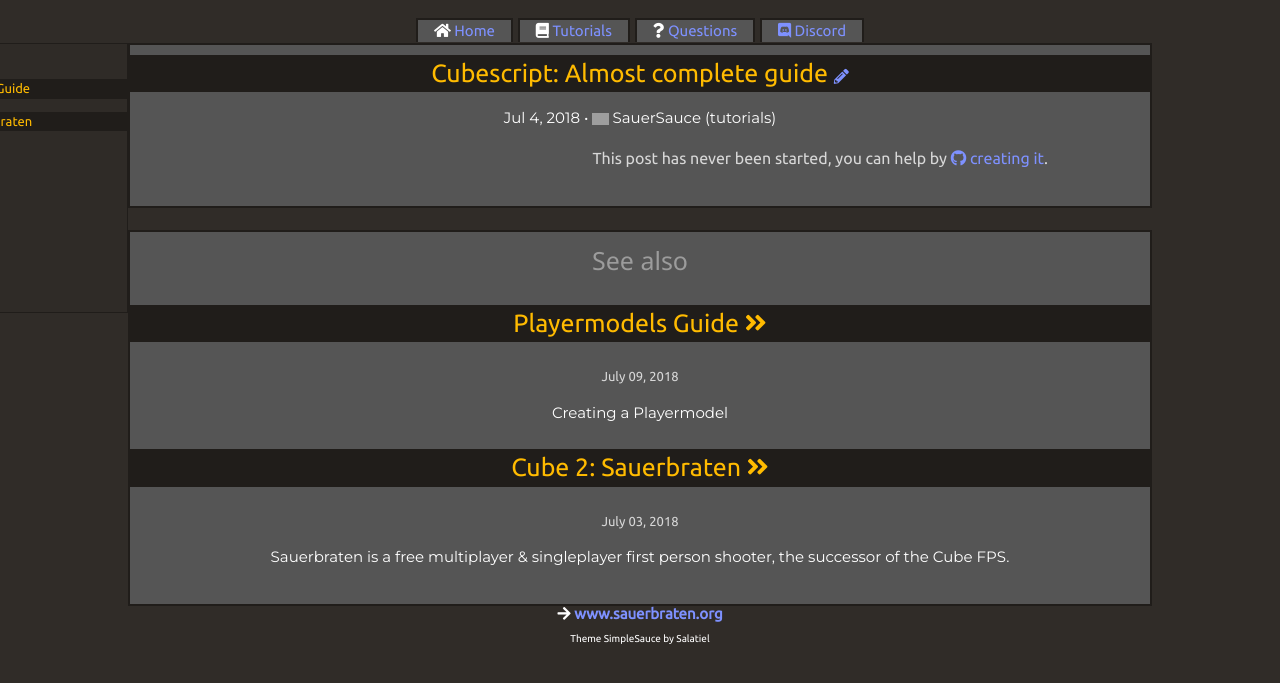
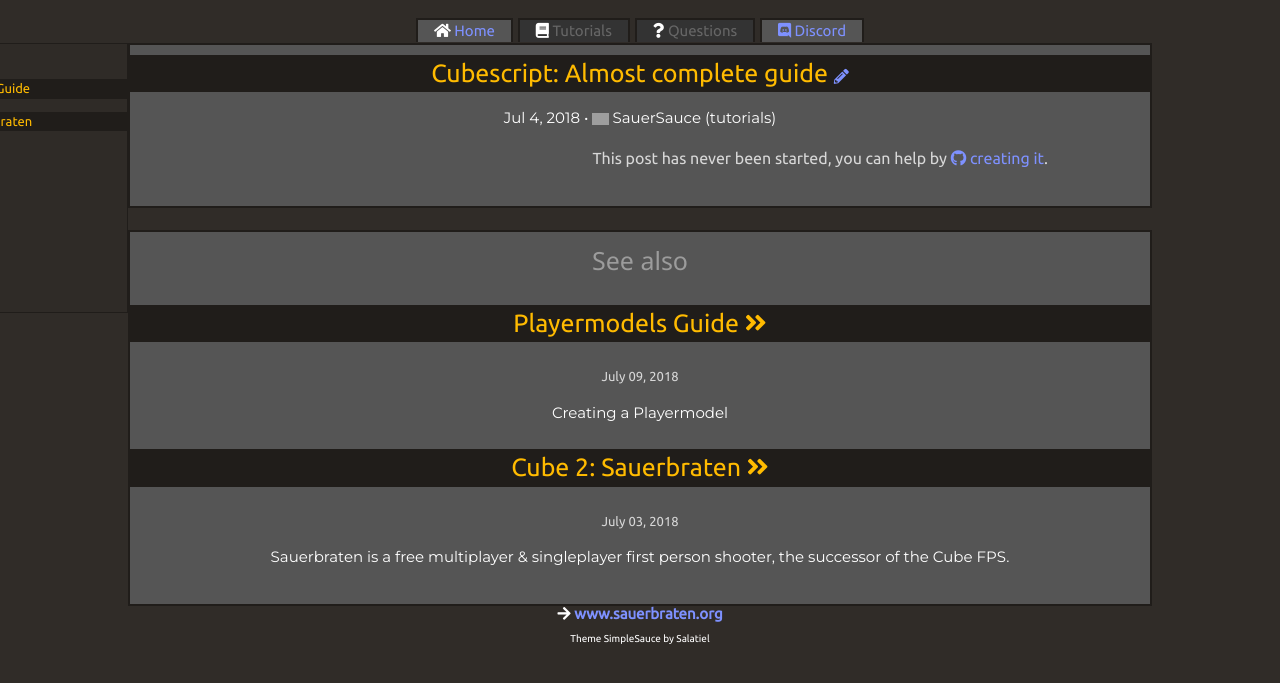
Before and after one commit to sauer-sauce/sauer-sauce.github.io, a Jekyll site: the page built from _posts/2018-07-04-cubescript-guide.markdown, in a window 1280 px wide. Shown: the top 683 px of the page. Built offline with Jekyll 4.4.1, drawn with Linux system fonts in a browser that asks for light colours; nearby versions of some CDN libraries; grey boxes are pictures that could not be loaded.

Commit message:
Categories link and page

```diff
--- a/_includes/menu.html
+++ b/_includes/menu.html
@@ -1,13 +1,21 @@
 <div align="center">
-{% if page.layout == "post" %}
+{% if page.layout == "default" %}
+{% assign menupath = site.url %}
+<ul class="menutop">
+<li class="menuitems"><a href="{{page.url}}"><i class="fas fa-sync-alt"></i> Refresh</a></li>
+{% else %}
+{% assign menupath = page.url %}
 <ul class="post_menutop">
 <li class="menuitems"><a href="https://sauer-sauce.github.io/"><i class="fa fa-home"></i> Home</a></li>
+{% endif %}
+
+{% if page.layout == "page" or page.layout == "post" %}
+	<li class="fakemenuitems"><a class="fakea"><i class="fa fa-book"></i> Tutorials</a></li>
+	<li class="fakemenuitems"><a class="fakea"><i class="fa fa-question"></i> Questions</a></li>
 {% else %}
-<ul class="menutop">
-<li class="menuitems"><a href="{{page.url}}"><i class="fas fa-sync-alt"></i> Refresh</a></li>
+	<li class="menuitems"><a href="{{menupath}}/#tutorials"><i class="fa fa-book"></i> Tutorials</a></li>
+	<li class="menuitems"><a href="{{menupath}}/#questions"><i class="fa fa-question"></i> Questions</a></li>
 {% endif %}
-<li class="menuitems"><a href="{{site.url}}#tutorials"><i class="fa fa-book"></i> Tutorials</a></li>
-<li class="menuitems"><a href="{{site.url}}#questions"><i class="fa fa-question"></i> Questions</a></li>
 <li class="menuitems"><a target="_blank" href="https://discord.gg/bTUPj47"><i class="fab fa-discord"></i> Discord</a></li>
 </ul>
 </div>
--- a/index.html
+++ b/index.html
@@ -14,7 +14,7 @@ layout: default
 		<p>Latest contribution: <a href="{{site.posts.first.url}}">{{site.posts.first.title}}</a> by {{site.posts.first.author}} in {{site.posts.first.categories}} [{{ site.posts.first.date | date: '%B %d, %Y' }}]</p>
 
 		<div class="content">
-			<h1 class="staticcategories"><i class="fas fa-users"></i> Community</h1>
+			<a href="{{site.url}}/categories.html/#community"><h1 class="staticcategories"><i class="fas fa-users"></i> Community</h1></a>
 			<ul style="list-style-type: none; margin: 0; padding: 0;">
 			  {% for post in site.categories.community %}
 				<li>
@@ -25,7 +25,7 @@ layout: default
 
 			<p class="pseparator"></p>
 
-			<h1 id="tutorials" class="staticcategories"><i class="fa fa-book"></i> Tutorials</h1>
+			<a href="{{site.url}}/categories.html/#tutorials"><h1 id="tutorials" class="staticcategories"><i class="fa fa-book"></i> Tutorials</h1></a>
 			<ul style="list-style-type: none; margin: 0; padding: 0;">
 			  {% for post in site.categories.tutorials %}
 				<li>
--- a/style.css
+++ b/style.css
@@ -56,6 +56,20 @@ hr {
 .menuitems {
 	display: inline;
 	background-color: #555;
+    color: #000;
+    padding: 2px 16px;
+    text-decoration: none;
+	border-style: solid;
+	border-color: #201d1a;
+	border-width: 2px;
+	border-bottom: none;
+	position: relative;
+	z-index: 1;
+}
+
+.fakemenuitems {
+	display: inline;
+	background-color: #333;
     color: #000;
     padding: 2px 16px;
     text-decoration: none;
@@ -150,9 +164,15 @@ p {
 a {
 	font-family: 'Ubuntu', sans-serif;
 	text-decoration: none;
-	text-align: right;
 	color: #7e91ff;
 
+}
+
+.fakea {
+	font-family: 'Ubuntu', sans-serif;
+	text-decoration: none;
+	color: #666;
+	cursor: not-allowed;
 }
 
 .contentimg {
```
Also changed, not shown: _layouts/page.html (+18 -7 lines), categories.html (added, +29 -0 lines).
